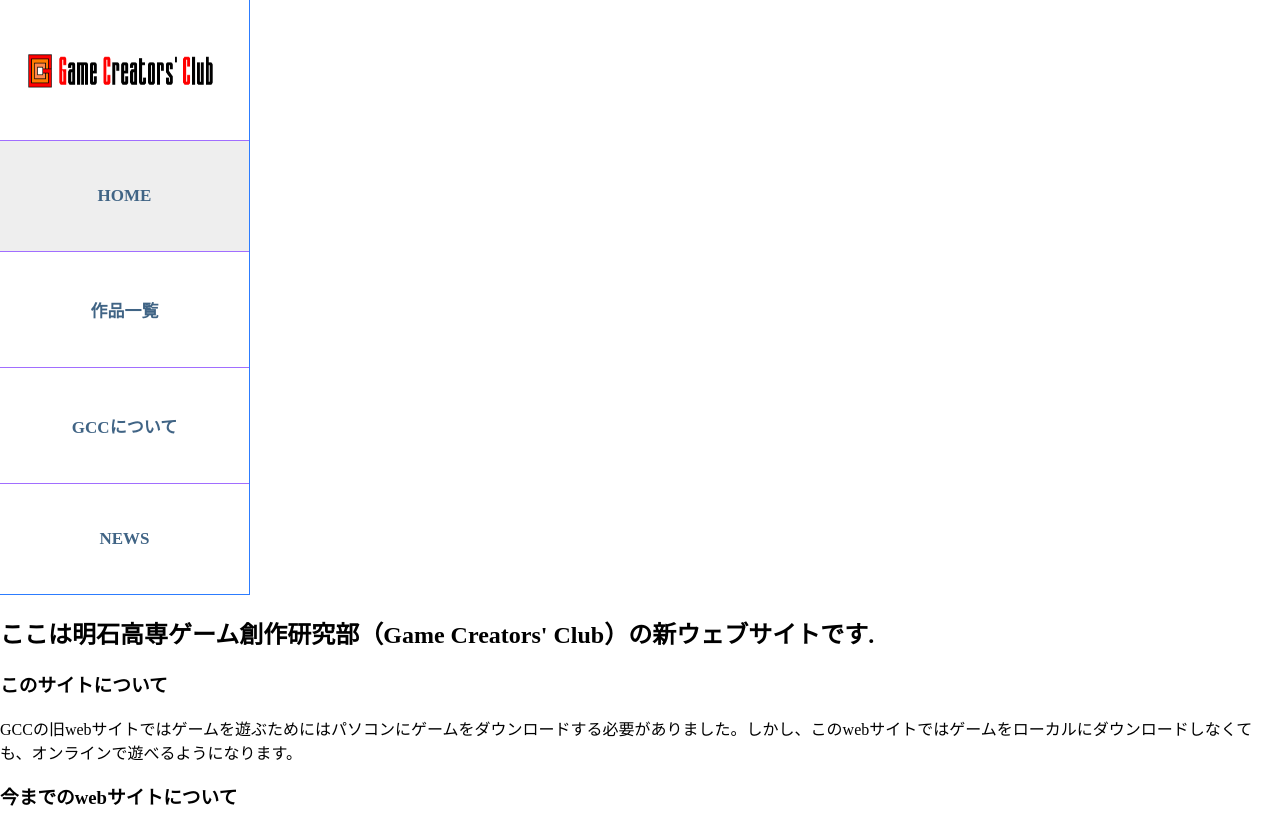
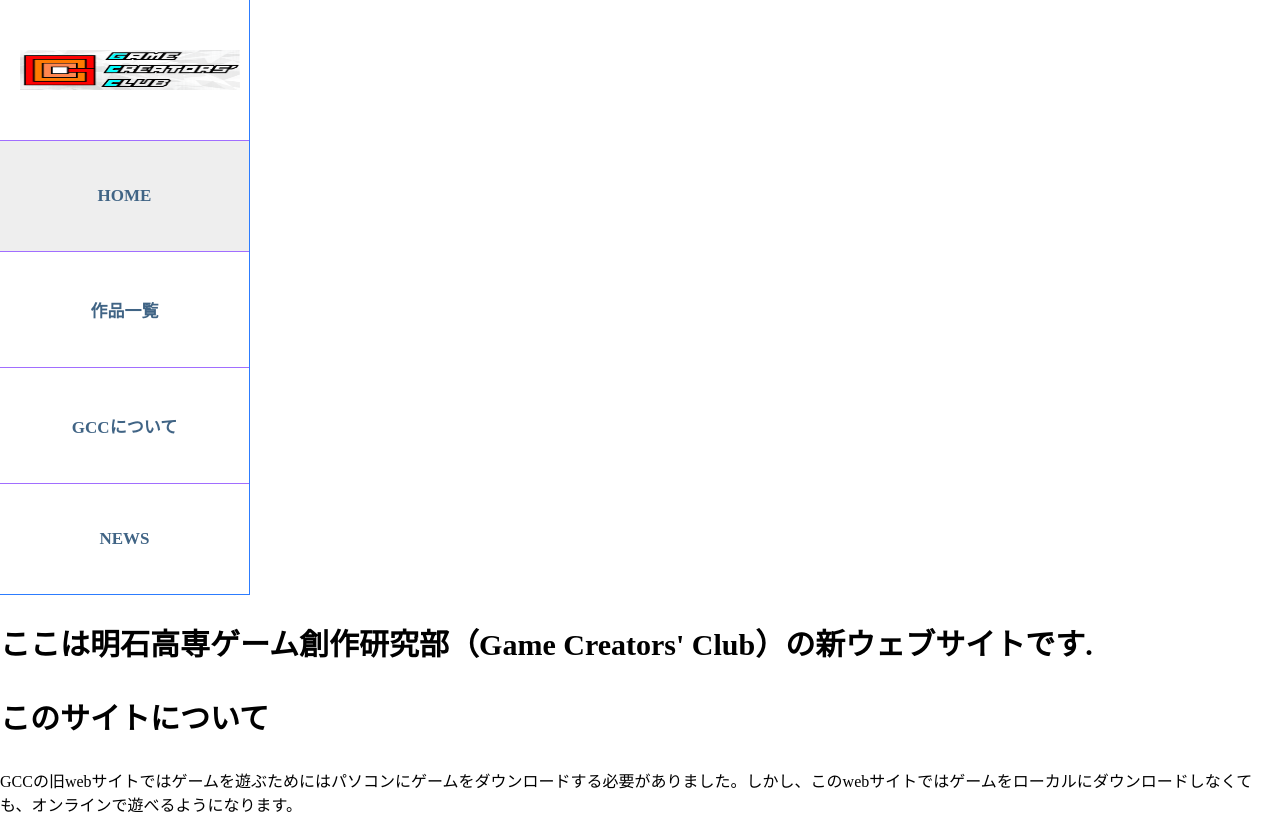
Before and after one commit to kuron334/anctgcc, a plain HTML site: page index.html in a window 1280 px wide. Shown: the top 819 px of the page. Drawn offline with Linux system fonts and the light colour scheme.

Commit message:
second-11

```diff
--- a/gcc.css
+++ b/gcc.css
@@ -31,11 +31,8 @@ img.gcc-logo{
   max-width: 100%;
   max-height: 100%;
 }
-
 h1{
-  /*padding: 10px;
-  font-size: 40px;
-  color: #406485;*/
+  font-size: 30px;
   vertical-align: middle;
 }
 .subtitle{
--- a/index.html
+++ b/index.html
@@ -17,7 +17,7 @@
 私たちは Game Creators' Club を略して GCC と呼んでいます.私たち GCC はかの有名な C コンパイラのひとつではなく（GCC's not a C Compiler），ゲームを作りたい人たちのサークルです.</span></h1>-->
 <nav class="submenu">
   <ul>
-    <li><img src="images/gcc-logo.png" class="gcc-logo"></li>
+    <li><img src="images/gcc-newlogo.png" class="gcc-logo"></li>
     <li><a href="https://kuron334.github.io/anctgcc/" class="current">HOME</a></li>
     <li><a href="https://kuron334.github.io/anctgcc/games.html">作品一覧</a></li>
     <li><a href="https://kuron334.github.io/anctgcc/aboutgcc.html">GCCについて</a></li>
```
Also changed, not shown: images/gcc-newlogo.png (added).
